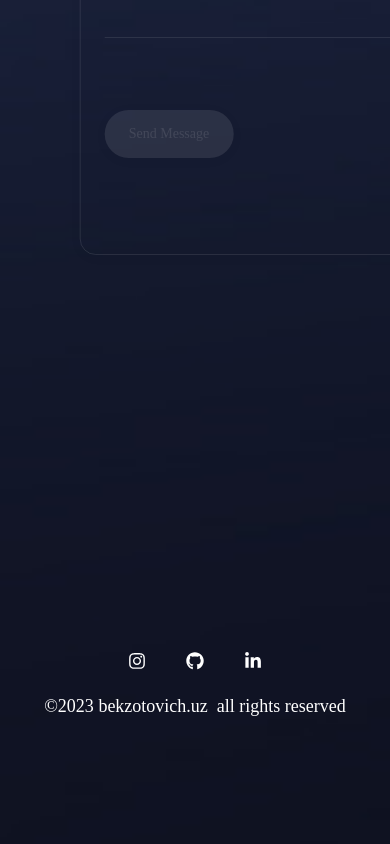
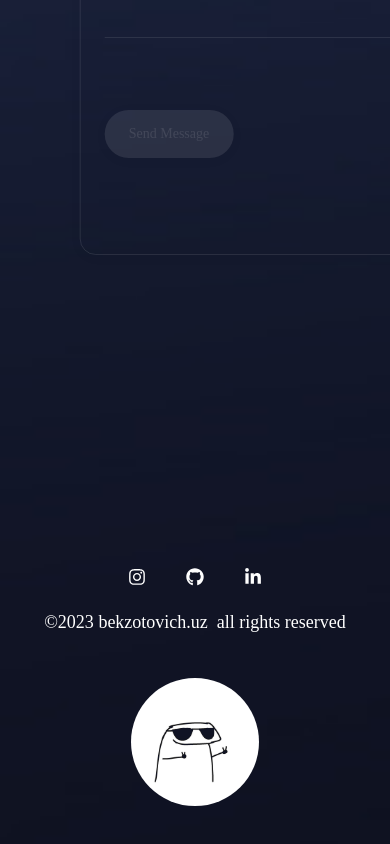
Before and after one commit to abdurahmon27/v1.bekzotovich.uz, a React (Create React App) app: page / in a window 390 px wide. Shown: the part 4420-5264 px from the top of the page. Built offline with nearby package versions, Linux system fonts and the light colour scheme.

Commit message:
Fixed Imgs

```diff
--- a/src/components/About.js
+++ b/src/components/About.js
@@ -25,7 +25,7 @@
               initial="hidden"
               whileInView="show"
               viewport={{ once: false, amount: 0.3 }}
-              className="flex-1 lg:bg-about  lg:bg-contain bg-no-repeat lg:h-[640px] mix-blend-lighten lg:bg-top max-lg:hidden"
+              className="flex-1 lg:bg-about  lg:bg-contain bg-no-repeat lg:h-[520px] mix-blend-lighten lg:bg-top max-lg:hidden"
             ></motion.div>
             <motion.div
               variants={fadeIn("left", 0.5)}
@@ -96,6 +96,7 @@
                 </button>
                 <a
                   href={cv}
+                  alt='resume'
                   download={cv}
                   className="text-gradient btn-lnk z-50"
                   style={{ color: `${props.color}` }}
--- a/src/components/Footer.js
+++ b/src/components/Footer.js
@@ -1,5 +1,6 @@
 import React from "react";
 import { FaGithub, FaInstagram, FaLinkedinIn } from "react-icons/fa";
+import Image from "../assets/avatar6.jpg";
 
 const Footer = () => {
   const forHomeHref = {
@@ -31,9 +32,18 @@
             rights reserved
           </pre>
         </div>
+        <div className="flex items-center justify-center mt-10">
+        <img
+                  src={Image}
+                  alt="blabla"
+                  className=" w-32 rounded-full mix-blend-lighten"
+                />
+        </div>
       </div>
     </section>
   );
 };
 
 export default Footer;
+
+//absolute bottom-2 right-3
--- a/src/components/Home.js
+++ b/src/components/Home.js
@@ -1,5 +1,5 @@
 import React from "react";
-import Image from "../assets/avatar4.jpg";
+import Image from "../assets/avatar6.jpg";
 //import Image2 from "../assets/avatar.png";
 import { FaGithub, FaInstagram, FaLinkedinIn } from "react-icons/fa";
 import { TypeAnimation } from "react-type-animation";
--- a/src/components/Services.js
+++ b/src/components/Services.js
@@ -38,6 +38,7 @@
               viewport={{ once: false, amount: 0.3 }}
               className="flex-1 lg:bg-services btn lg:bg-bottom bg-no-repeat mix-blend-normal rounded-xl p-10 mr-5 mb-12 lg:mb-0"
             >
+
               <h2 className="h2 mb-6" style={{ color: `${props.color}` }}>
                 What I Do.{" "}
               </h2>
--- a/src/components/Work.js
+++ b/src/components/Work.js
@@ -4,6 +4,7 @@
 import Image1 from "../assets/jizzaxGuide.png";
 import Image2 from "../assets/jizzaxGuide.png";
 import Image3 from "../assets/jizzaxGuide.png";
+
 
 const Work = (props) => {
   return (
--- a/tailwind.config.js
+++ b/tailwind.config.js
@@ -25,7 +25,7 @@
       },
       backgroundImage: {
         site: "url('./assets/bg2.jpg')",
-        about: "url('./assets/about.png')",
+        about: "url('./assets/imgAbout.jpg')",
         services: "url('./assets/laptop3.jpg')",
       },
     },
```
Also changed, not shown: src/assets/avatar6.jpg (added), src/assets/imgAbout.jpg (added).
